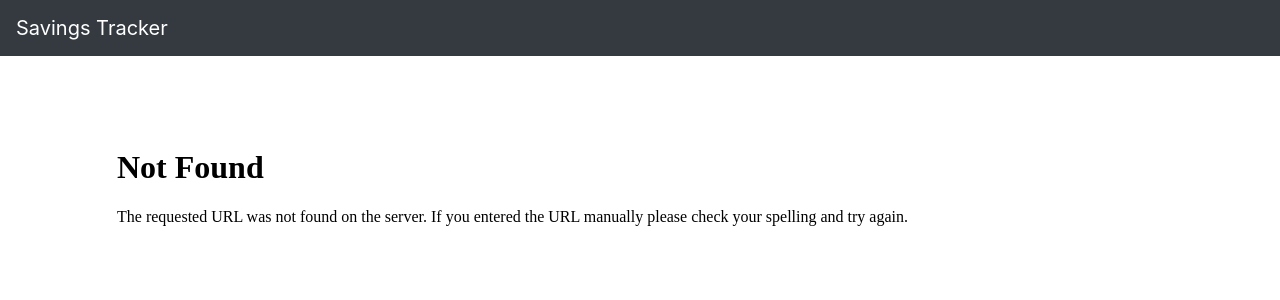
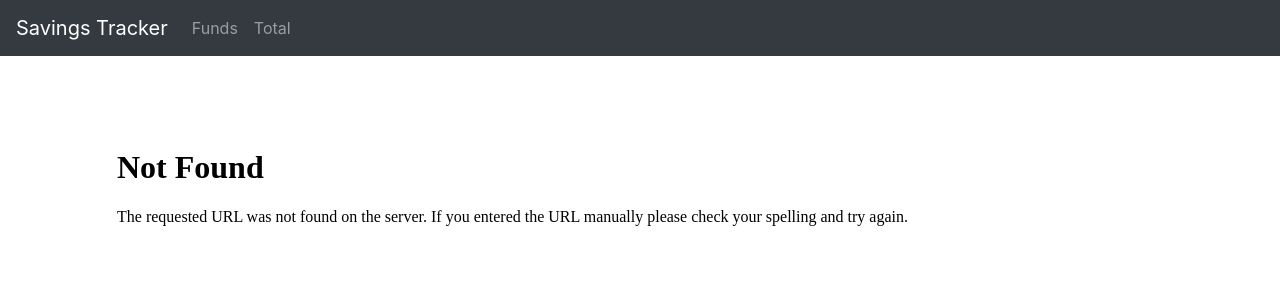
Before and after one commit to dustinramirez322/savingsCounter, a Flask app: page / in a window 1280 px wide. Shown: the top 300 px of the page. Run offline with Flask 3, Linux system fonts and the light colour scheme; some libraries are stand-ins or nearby versions.

Commit message:
Added total page

```diff
--- a/app/app.py
+++ b/app/app.py
@@ -7,4 +7,4 @@
 app.register_blueprint(savings)
 
 if __name__ == "__main__":
-    app.run(debug=True)
+    app.run()
--- a/app/routes.py
+++ b/app/routes.py
@@ -11,6 +11,11 @@
 @savings.route('/')
 def home():
     resp = make_response(render_template('index.html', grafana_page=os.environ.get("GRAFANA_PAGE")))
+    return resp
+
+@savings.route('/total')
+def total():
+    resp = make_response(render_template('total.html', grafana_total_page=os.environ.get("GRAFANA_TOTAL_PAGE")))
     return resp
 
 
--- a/app/templates/layouts/base.html
+++ b/app/templates/layouts/base.html
@@ -22,7 +22,15 @@
   <a class="navbar-brand" href="/">Savings Tracker</a>
   <button class="navbar-toggler" type="button" data-toggle="collapse" data-target="#navbarsExampleDefault" aria-controls="navbarsExampleDefault" aria-expanded="false" aria-label="Toggle navigation">
     <span class="navbar-toggler-icon"></span>
-  </button>
+  </button><div class="collapse navbar-collapse" id="navbarsExampleDefault">
+    <ul class="navbar-nav mr-auto">
+      <li class="nav-item">
+        <a class="nav-link" href="/" tabindex="-1">Funds</a>
+      </li>
+      <li class="nav-item">
+        <a class="nav-link" href="/total" tabindex="-1">Total</a>
+      </li>
+    </ul>
 
 
 </nav>
```
Also changed, not shown: app/templates/total.html (added, +12 -0 lines).
